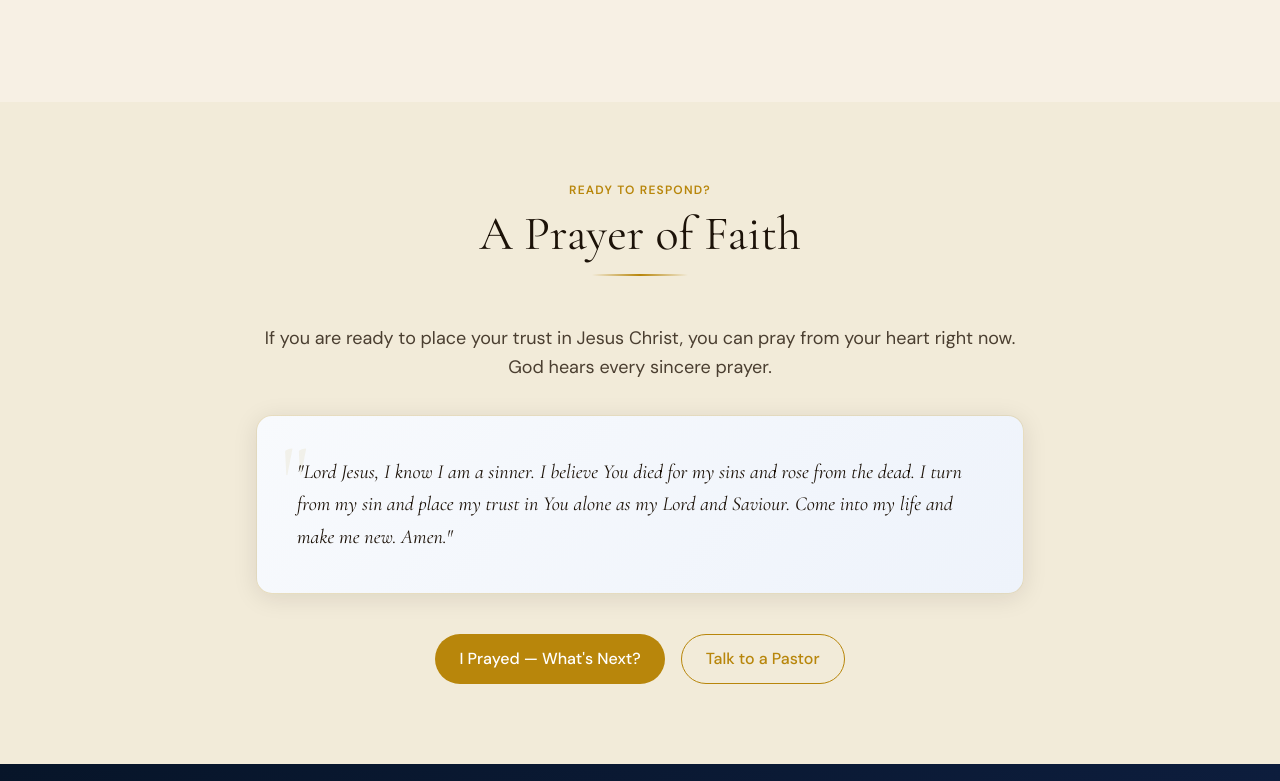
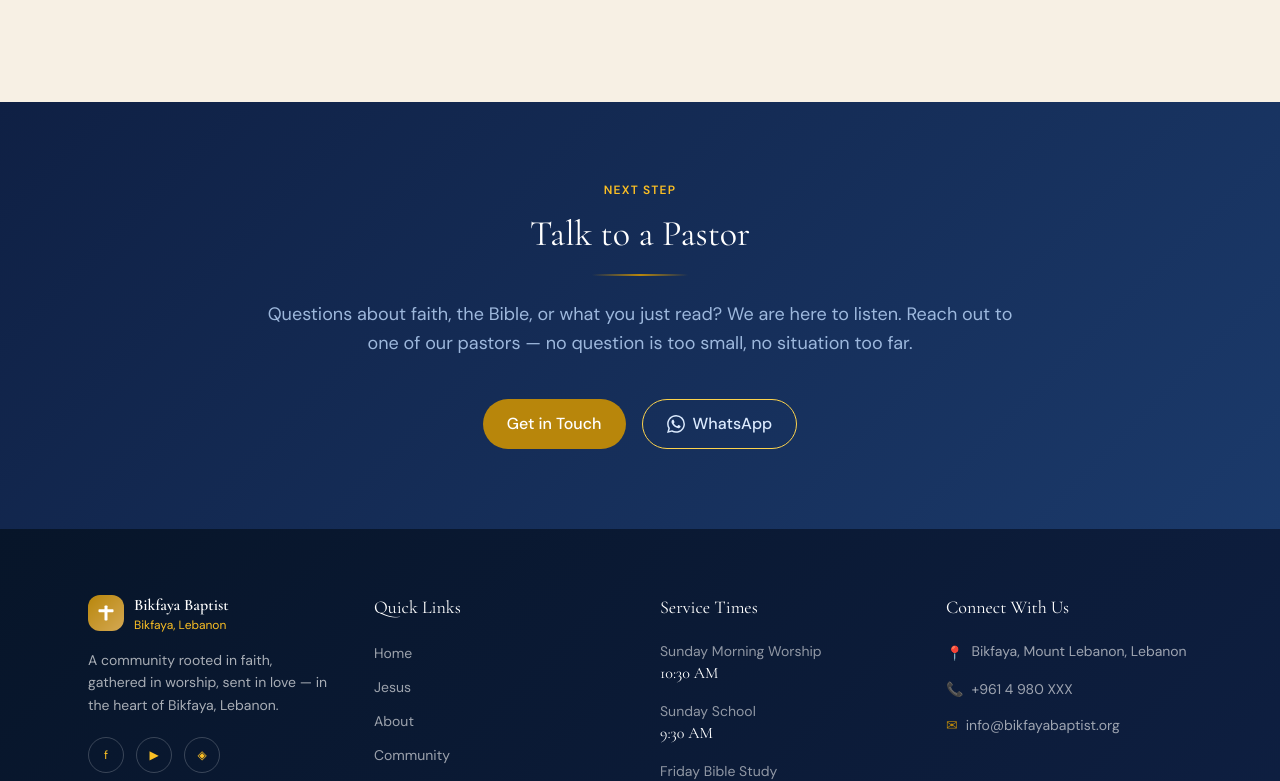
Before and after one commit to Zenithcreativesteam/bikfayah-church, a Next.js app: page /en/jesus in a window 1280 px wide. Shown: the part 2005-2786 px from the top of the page. Built offline with nearby package versions, Linux system fonts and the light colour scheme; no server answers.

Commit message:
Update page.tsx

```diff
--- a/app/[locale]/jesus/page.tsx
+++ b/app/[locale]/jesus/page.tsx
@@ -102,27 +102,37 @@
         </div>
       </section>
 
-      {/* Prayer section */}
-      <section className="section-parchment-deep" style={prayerImageUrl ? { backgroundImage: `url(${prayerImageUrl})`, backgroundSize: 'cover', backgroundPosition: 'center' } : {}}>
+      {/* Talk to a Pastor */}
+      <section className="section-parchment-deep" style={{ background: 'linear-gradient(135deg, #0F2044 0%, #1B3A6B 100%)' }}>
         <div className="container-church max-w-3xl text-center">
           <RevealOnScroll>
-            <SectionHeader label={t('prayerLabel')} title={(ar ? cms?.prayerTitleAr : cms?.prayerTitle) ?? t('prayerTitle')} />
-            <p className="text-brown-mid leading-relaxed mb-8 text-lg">
-              {(ar ? cms?.prayerTextAr : cms?.prayerText) ?? t('prayerText')}
+            <p className="label-gold text-amber-400 mb-4">{ar ? 'ال خصوة التالية ' : 'Next Step'}</p>
+            <h2 className="font-serif text-3xl md:text-4xl text-white mb-5">
+              {ar ? 'تحدّث مچ أححد القساوسة' : 'Talk to a Pastor'}
+            </h2>
+            <div className="w-24 h-0.5 mx-auto mb-6" style={{ background: 'linear-gradient(90deg, transparent, #B8860B, transparent)' }} />
+            <p className="text-blue-200/80 text-lg leading-relaxed mb-10">
+              {ar
+                ? 'هل لديك أسئلة خ٥فلان أى الكتاو al المقدس أق قراأته للتو؟ حول الاستماى — لا يوحد سؤال صغيس جداً ولاك موقف بعيد المنال.'
+                : 'Questions about faith, the Bible, or what you just read? We are here to listen. Reach out to one of our pastors — no question is too small, no situation too far.'}
             </p>
           </RevealOnScroll>
           <RevealOnScroll delay={0.1}>
-            <div className="relative rounded-2xl p-8 md:p-10 text-left shadow-warm-md" style={{ background: 'linear-gradient(135deg, #F8FAFD, #EEF3FB)', border: '1px solid rgba(184,134,11,0.25)' }}>
-              <div className="absolute top-4 left-6 font-serif text-8xl leading-none select-none" style={{ color: 'rgba(184,134,11,0.08)' }} aria-hidden="true">"</div>
-              <p className="font-serif italic text-xl text-brown-deep leading-relaxed relative z-10">
-                {(ar ? cms?.prayerSampleAr : cms?.prayerSample) ?? t('prayerSample')}
-              </p>
-            </div>
-          </RevealOnScroll>
-          <RevealOnScroll delay={0.2}>
-            <div className="flex flex-col sm:flex-row gap-4 justify-center mt-10">
-              <Link href={`/${locale}/join-us`} className="btn-gold">{t('prayerCta')}</Link>
-              <Link href={`/${locale}/contact`} className="btn-outline">{t('contactCta')}</Link>
+            <div className="flex flex-col sm:flex-row gap-4 justify-center">
+              <Link href={`/${locale}/contact`} className="btn-gold">
+                {ar ? 'تواصل معنا' : 'Get in Touch'}
+              </Link>
+              <a
+                href="https://wa.me/9611234567"
+                target="_blank"
+                rel="noopener noreferrer"
+                className="inline-flex items-center gap-2 border border-amber-300 text-blue-100 px-6 py-3 rounded-full font-sans font-medium hover:bg-white hover:text-brown-deep transition-all"
+              >
+                <svg width="18" height="18" viewBox="0 0 24 24" fill="currentColor" className="flex-shrink-0">
+                  <path d="M17.472 14.382c-.297-.149-1.758-.867-2.03-.967-.273-.099-.471-.148-.67.15-.197.297-.767.966-.94 1.164-.173.199-.347.223-.644.075-.297-.15-1.255-.463-2.39-1.475-.883-.788-1.48-1.761-1.653-2.059-.173-.297-.018-.458.13-.606.134-.133.298-.347.446-.52.149-.174.198-.298.298-.497.099-.198.05-.371-.025-.52-.075-.149-.669-1.612-.916-2.207-.242-.579-.487-.5-.669-.51-.173-.008-.371-.01-.57-.01-.198 0-.52.074-.792.372-.272.297-1.04 1.016-1.04 2.479 0 1.462 1.065 2.875 1.213 3.074.149.198 2.096 3.2 5.077 4.487.709.306 1.262.489 1.694.625.712.227 1.36.195 1.871.118.571-.085 1.758-.719 2.006-1.413.248-.694.248-1.289.173-1.413-.074-.124-.272-.198-.57-.347m-5.421 7.403h-.004a9.87 9.87 0 01-5.031-1.378l-.361-.214-3.741.982.998-3.648-.235-.374a9.86 9.86 0 01-1.51-5.26c.001-5.45 4.436-9.884 9.888-9.884 2.64 0 5.122 1.03 6.988 2.898a9.825 9.825 0 012.893 6.994c-.003 5.45-4.437 9.884-9.885 9.884m8.413-18.297A11.815 11.815 0 0012.05 0C5.495 0 .16 5.335.157 11.892c0 2.096.547 4.142 1.588 5.945L.057 24l6.305-1.654a11.882 11.882 0 005.683 1.448h.005c6.554 0 11.89-5.335 11.893-11.893a11.821 11.821 0 00-3.48-8.413z"/>
+                </svg>
+                {ar ? 'واتساب' : 'WhatsApp'}
+              </a>
             </div>
           </RevealOnScroll>
         </div>
```
